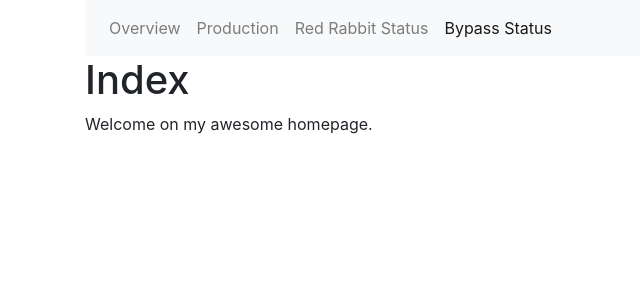
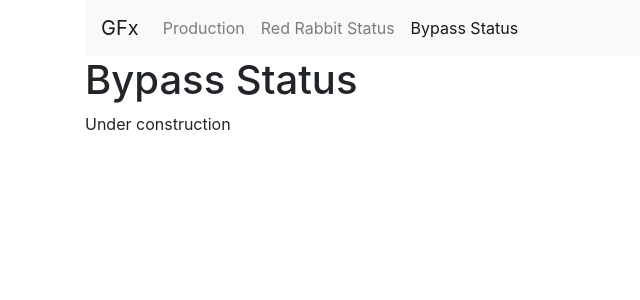
Before and after one commit to cstrutton/gfx-viewer, a Flask app: page /bypass in a window 1280 px wide. Shown: the top 300 px of the page, without its empty margins (0-640 px from the left). Run offline with Flask 2, Linux system fonts and the light colour scheme; some libraries are stand-ins or nearby versions.

Commit message:
ready to depoly

```diff
--- /dev/null
+++ b/app/static/test.txt
@@ -0,0 +1 @@
+test static text file
--- a/main.py
+++ b/main.py
@@ -2,29 +2,14 @@ from flask_bootstrap import Bootstrap
 from flask import Flask, render_template
 from pylogix import PLC
 from datetime import datetime
+import humanize
+# import pprint
 
 app = Flask(__name__)
 bootstrap = Bootstrap(app)
 
 @app.route('/')
-def overview():
-    return render_template('overview.html', name='overview')
-
-@app.route('/rabbits')
-def rabbits():
-    last_runs =[
-        get_date_time('Stn010_Rabbit_Mode.Last_Ran.'),
-        get_date_time('Program:Stn020.Stn020_Rabbit_Mode.Last_Ran.'),
-        get_date_time('Program:Stn030.Stn030_Rabbit_Mode.Last_Ran.'),
-        get_date_time('Program:Stn040.Stn040_Rabbit_Mode.Last_Ran.'),
-    ]
-
-    return render_template('rabbits.html', name='rabbits', last_runs=last_runs)
-
-@app.route('/production')
 def production():
-
-
     tag_prefix = 'Program:Production.ProductionData.HourlyParts.Total.'
     today_hourly, today_totals = get_production(tag_prefix)
 
@@ -40,6 +25,53 @@ def production():
         }
 
     return render_template('production.html', **template_data)
+
+@app.route('/rabbits')
+def rabbits():
+    last_ran = get_date_time('Stn010_Rabbit_Mode.Last_Ran')
+    stn10 = [(last_ran, humanize.naturaltime(last_ran)),
+        [
+            {'name': '9641-1', 'status': get_rabbit_bypass('Stn010_Rabbit_Mode.Override[1]')},
+            {'name': '9641-2', 'status': get_rabbit_bypass('Stn010_Rabbit_Mode.Override[2]')},
+            {'name': '4865-1', 'status': get_rabbit_bypass('Stn010_Rabbit_Mode.Override[3]')},
+            {'name': '4865-2', 'status': get_rabbit_bypass('Stn010_Rabbit_Mode.Override[4]')}
+        ]
+    ]
+
+    last_ran = get_date_time('Program:Stn020.Stn020_Rabbit_Mode.Last_Ran')
+    stn20 = [
+        (last_ran, humanize.naturaltime(last_ran)),
+        [
+            {'name': '9641-1', 'status': get_rabbit_bypass('Program:Stn020.Stn020_Rabbit_Mode.Override[1]')},
+            {'name': '9641-2', 'status': get_rabbit_bypass('Program:Stn020.Stn020_Rabbit_Mode.Override[2]')},
+            {'name': '9641-3', 'status': get_rabbit_bypass('Program:Stn020.Stn020_Rabbit_Mode.Override[3]')},
+            {'name': '4865-1', 'status': get_rabbit_bypass('Program:Stn020.Stn020_Rabbit_Mode.Override[4]')},
+            {'name': '4865-2', 'status': get_rabbit_bypass('Program:Stn020.Stn020_Rabbit_Mode.Override[5]')},
+            {'name': '4865-3', 'status': get_rabbit_bypass('Program:Stn020.Stn020_Rabbit_Mode.Override[6]')}
+        ]
+    ]
+    last_ran = get_date_time('Program:Stn030.Stn030_Rabbit_Mode.Last_Ran')
+    stn30 = [
+    (last_ran, humanize.naturaltime(last_ran)),
+        [
+            {'name': '9641-1', 'status': get_rabbit_bypass('Program:Stn030.Stn030_Rabbit_Mode.Override[1]')},
+            {'name': '4865-1', 'status': get_rabbit_bypass('Program:Stn030.Stn030_Rabbit_Mode.Override[2]')}
+        ]
+    ]
+    last_ran = get_date_time('Program:Stn040.Stn040_Rabbit_Mode.Last_Ran')
+    stn40 = [
+        (last_ran, humanize.naturaltime(last_ran)),
+        [
+            {'name': '9641-1', 'status': get_rabbit_bypass('Program:Stn040.Stn040_Rabbit_Mode.Override[1]')},
+            {'name': '9641-2', 'status': get_rabbit_bypass('Program:Stn040.Stn040_Rabbit_Mode.Override[2]')},
+            {'name': '4865-1', 'status': get_rabbit_bypass('Program:Stn040.Stn040_Rabbit_Mode.Override[3]')},
+            {'name': '4865-2', 'status': get_rabbit_bypass('Program:Stn040.Stn040_Rabbit_Mode.Override[4]')}
+        ]
+    ]
+    data=[stn10,stn20,stn30,stn40]
+    # pp = pprint.PrettyPrinter(indent=4)
+    # pp.pprint(data)
+    return render_template('rabbits.html', name='rabbits', data=data)
 
 @app.route('/bypass')
 def bypass():
@@ -77,24 +109,23 @@ def get_production(tag_prefix):
     return (hourly, totals)
 
 def get_date_time(tag_prefix):
+    """ Returns a datetime object from a collection of tags """
     with PLC() as comm:
         comm.IPAddress = '10.4.42.135'
         comm.ProcessorSlot = 3
 
         tag_list=[
-            tag_prefix + 'Year',
-            tag_prefix + 'Month',
-            tag_prefix + 'Day',
-            tag_prefix + 'Hour',
-            tag_prefix + 'Min',
-            tag_prefix + 'Sec'
+            tag_prefix + '.Year',
+            tag_prefix + '.Month',
+            tag_prefix + '.Day',
+            tag_prefix + '.Hour',
+            tag_prefix + '.Min',
+            tag_prefix + '.Sec'
         ]
 
         x = list(map(test_response, comm.Read(tag_list)))
         if -1 not in x:
             return datetime(*x)
-
-
 
 def test_response(resp):
     """ Returns the Value of a response object if Status is Success, -1 other wise """
@@ -102,3 +133,17 @@ def test_response(resp):
         return resp.Value
     else:
         return -1
+
+def get_rabbit_bypass(prefix):
+    """ Gets a red rabbit's bypass status. Return 0, 1 and datetime, or -1)"""
+    with PLC() as comm:
+        comm.IPAddress = '10.4.42.135'
+        comm.ProcessorSlot = 3
+        res = comm.Read( prefix + '.Bypassed')
+        if res.Status == 'Success':
+            if res.Value:
+                return res.Value, get_date_time(prefix + '.Date_Time')
+            else:
+                return res.Value, None
+        else:
+            return -1, None
--- /dev/null
+++ b/requirements.txt
@@ -0,0 +1,3 @@
+Flask
+Bootstrap-Flask
+humanize
--- a/templates/bypass.html
+++ b/templates/bypass.html
@@ -1,7 +1,8 @@
 {% extends "layout.html" %}
 {% block title %}Bypass Status{% endblock %}
 {% block content %}
-  <h1>Index</h1>
+  <h1>Bypass Status</h1>
   <p class="important">
-    Welcome on my awesome homepage.
+    Under construction
+  </p>
 {% endblock %}
--- a/templates/layout.html
+++ b/templates/layout.html
@@ -9,6 +9,7 @@
     {% block styles %}
     <!-- Bootstrap CSS -->
     {{ bootstrap.load_css() }}
+
     {% endblock %}
 
     <title>{% block title %}{% endblock %}</title>
@@ -18,13 +19,19 @@
     <div class="container">
       {% from 'bootstrap/nav.html' import render_nav_item %}
       <nav class="navbar navbar-expand-lg navbar-light bg-light">
-          <div class="navbar-nav mr-auto">
-              {{ render_nav_item('overview', 'Overview') }}
-              {{ render_nav_item('production', 'Production') }}
-              {{ render_nav_item('rabbits', 'Red Rabbit Status') }}
-              {{ render_nav_item('bypass', 'Bypass Status') }}
+        <a class="navbar-brand" href="/">GFx</a>
+        <button class="navbar-toggler" type="button" data-toggle="collapse" data-target="#navbarNavAltMarkup" aria-controls="navbarNavAltMarkup" aria-expanded="false" aria-label="Toggle navigation">
+          <span class="navbar-toggler-icon"></span>
+        </button>
+        <div class="collapse navbar-collapse" id="navbarNavAltMarkup">
+          <div class="navbar-nav">
+            {{ render_nav_item('production', 'Production') }}
+            {{ render_nav_item('rabbits', 'Red Rabbit Status') }}
+            {{ render_nav_item('bypass', 'Bypass Status') }}
           </div>
+        </div>
       </nav>
+
 
       <!-- Your page content -->
       {% block content %}{% endblock %}
```
Also changed, not shown: set_time.py (added, +20 -0 lines), templates/rabbits.html (+29 -3 lines), uwsgi.ini (added, +23 -0 lines), 3 other files.
